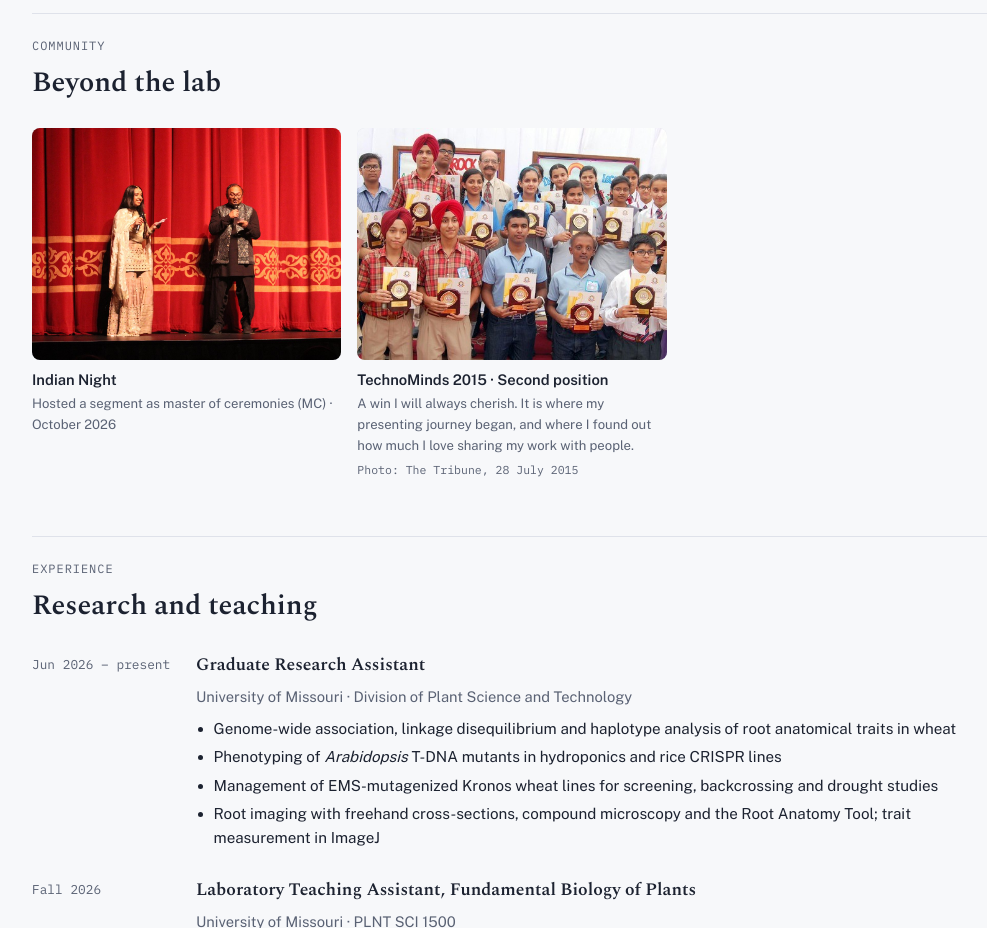
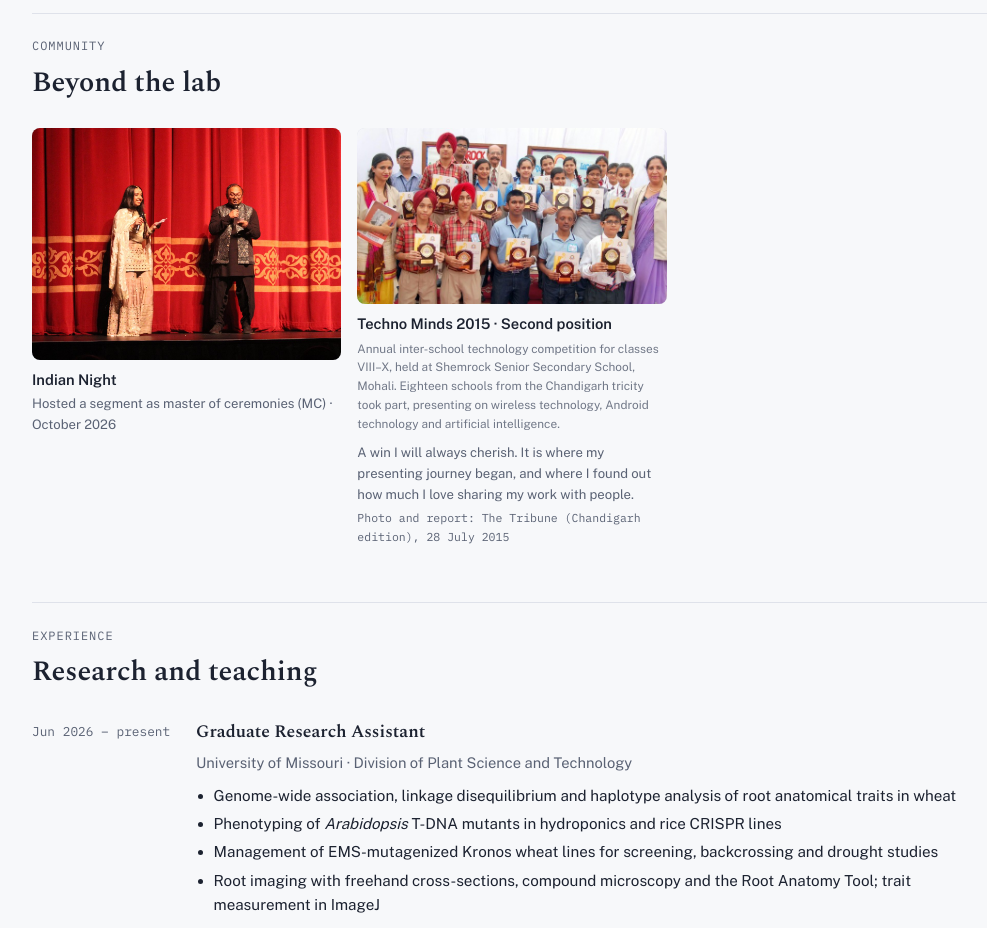
Before and after one commit to jasleen0035/jasleen0035.github.io, a plain HTML site: page index.html in a window 1280 px wide. Shown: the part 3920-4848 px from the top of the page, without its empty margins (128-1115 px from the left). Drawn offline with nearby package versions, Linux system fonts and the light colour scheme.

Commit message:
Update index.html

```diff
--- a/index.html
+++ b/index.html
@@ -180,6 +180,8 @@ img { max-width: 100%; }
 .life figure { margin: 0; display: grid; gap: 0.5rem; align-content: start; min-width: 0; }
 .life img { width: 100%; aspect-ratio: 4 / 3; object-fit: cover; border-radius: 8px; display: block; background: var(--rule); }
 .life figcaption { text-align: left; display: grid; gap: 0.1rem; }
+.life img.uncropped { aspect-ratio: auto; object-fit: contain; height: auto; }
+.life .meta { display:block; font-size:.9em; opacity:.85; margin:.25em 0 .5em; }
 .life .credit { font-family: var(--mono); font-size: 0.72rem; color: var(--muted); margin-top: 0.2rem; }
 .life figcaption strong { color: var(--fg); font-weight: 600; font-size: 0.92rem; }
 </style>
@@ -349,8 +351,8 @@ img { max-width: 100%; }
         <figcaption><strong>Indian Night</strong>Hosted a segment as master of ceremonies (MC) · October 2026</figcaption>
       </figure>
       <figure>
-        <img src="images/tribune-technominds-2015.jpg" alt="Newspaper photo of school students holding award plaques and certificates at the TechnoMinds 2015 prize ceremony, with their teachers" loading="lazy">
-        <figcaption><strong>TechnoMinds 2015 · Second position</strong>A win I will always cherish. It is where my presenting journey began, and where I found out how much I love sharing my work with people.<span class="credit">Photo: The Tribune, 28 July 2015</span></figcaption>
+        <img class="uncropped" src="images/tribune-technominds-2015.jpg" alt="Newspaper photo of school students holding award plaques and certificates at the TechnoMinds 2015 prize ceremony, with their teachers" loading="lazy">
+        <figcaption><strong>Techno Minds 2015 · Second position</strong><span class="meta">Annual inter-school technology competition for classes VIII–X, held at Shemrock Senior Secondary School, Mohali. Eighteen schools from the Chandigarh tricity took part, presenting on wireless technology, Android technology and artificial intelligence.</span>A win I will always cherish. It is where my presenting journey began, and where I found out how much I love sharing my work with people.<span class="credit">Photo and report: The Tribune (Chandigarh edition), 28 July 2015</span></figcaption>
       </figure>
     </div>
   </section>
```
